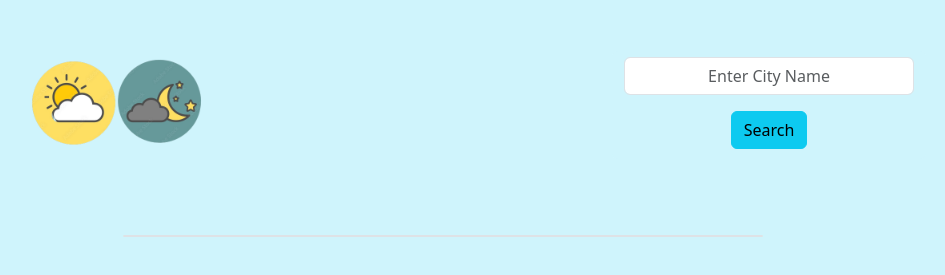
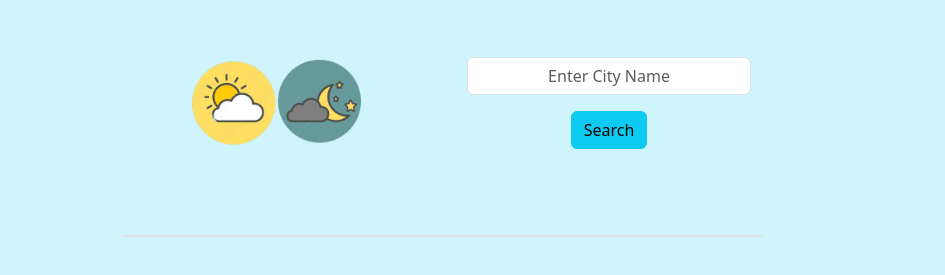
Before and after one commit to AnaghaPADMAKUMAR/WeatherAPI, a plain HTML site: page index.html in a window 1280 px wide. Shown: the part 69-344 px from the top of the page, without its empty margins (197-1142 px from the left). Drawn offline with nearby package versions, Linux system fonts and the light colour scheme.

Commit message:
next commit

```diff
--- a/index.html
+++ b/index.html
@@ -10,22 +10,24 @@
 </head>
 <body class="text-center bg-info-subtle">
     <h1 class="text-center mt-3" style="color: rgb(40, 87, 144);">WEATHER REPORT</h1>
+<div id="main">
     <div class="row">
         <div class="col col-sm-6">
             <figure>
-                <img src="./pic.png" alt="" width="200px" height="200px">
+                <img src="./pic.png" alt="" width="200px" height="200px" style="align-content: center;">
                 <figcaption id="atmos"></figcaption>
             </figure>
             <p id="para"></p>
         </div>
         <div class="col col-sm-6">
-            <form id="inp" action="" class="form-control border-0 container w-50 bg-info-subtle mt-sm-5 mt-md-5">
+            <form id="inp" action="" class="form-control border-0 container bg-info-subtle mt-sm-5 mt-md-5">
                 <input id="cname" type="text" class="text-center form-control" placeholder="Enter City Name">
                 <button type="button" onclick="searchData()" class="btn btn-info mt-3 mb-1">Search</button>
                 <div id="clear"></div>
             </form>
         </div>
     </div>
+</div>
 
     <div id="result" class="container border bg-warning-subtle mt-3">
     </div>
--- a/weather.css
+++ b/weather.css
@@ -33,8 +33,30 @@
     }
 }
 
-@media(min-width:425px){
+@media(max-width:320px){
+    #inp{
+        margin-top: 0%;
+    }
+}
+
+@media(min-width:768px){
     #result{
         width: 50%;
     }
 }
+
+@media(min-width:768px){
+    #inp{
+        width: 50%;
+    }
+}
+
+@media(min-width:1024px){
+    #main{
+        width: 50%;
+        margin: auto;
+    }
+    #inp{
+        width: 100%;
+    }
+}
```
